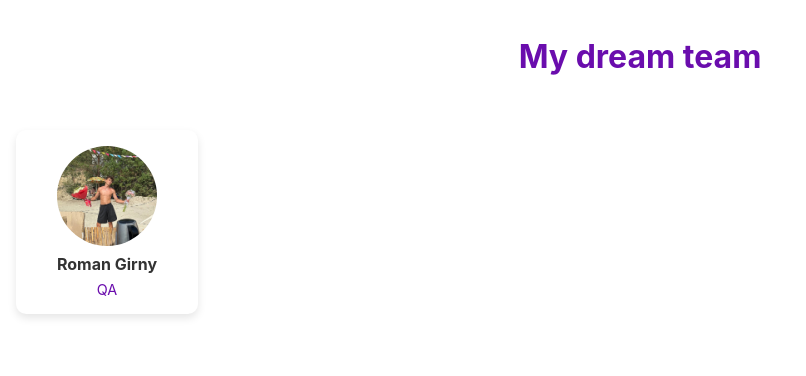
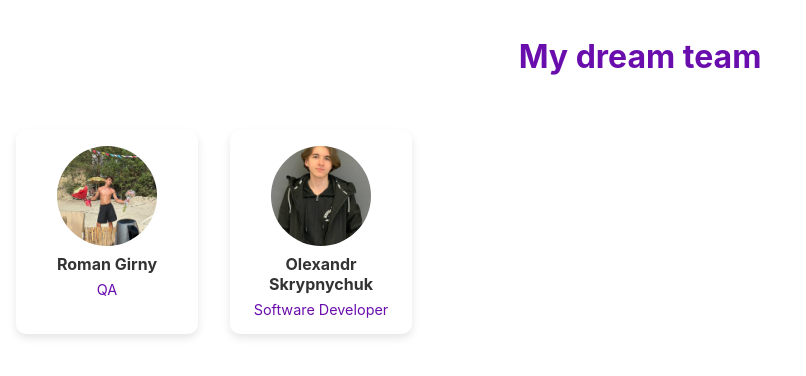
Before and after one commit to RomanGirn/SombraTeam2, a React (Create React App) app: page / in a window 1280 px wide. Shown: the top 376 px of the page, without its empty margins (0-806 px from the left). Built offline with nearby package versions, Linux system fonts and the light colour scheme.

Commit message:
sasha-branch add

```diff
--- a/src/components/Body.js
+++ b/src/components/Body.js
@@ -8,6 +8,13 @@ const Body = () => {
         <div style={styles.textContainer}>
           <h2 style={styles.name}>Roman Girny</h2>
           <p style={styles.position}>QA</p>
+        </div>
+      </div>
+      <div style={styles.card}>
+        <img src={"/sasha-photo.jpg"} alt="Olexandr Skrypnychuk" style={styles.photo} />
+        <div style={styles.textContainer}>
+          <h2 style={styles.name}>Olexandr Skrypnychuk</h2>
+          <p style={styles.position}>Software Developer</p>
         </div>
       </div>
     </main>
```
Also changed, not shown: public/sasha-photo.jpg (added).
